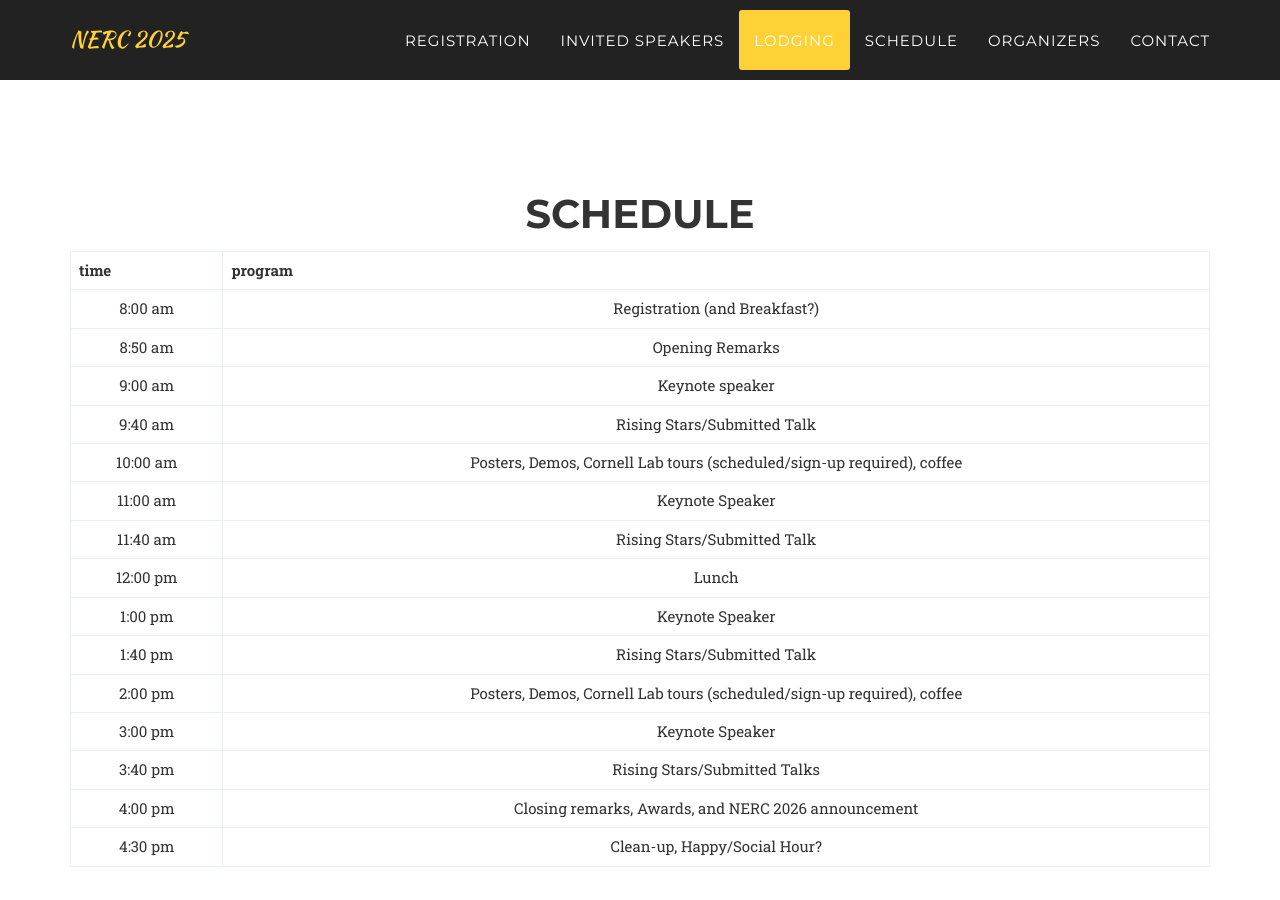
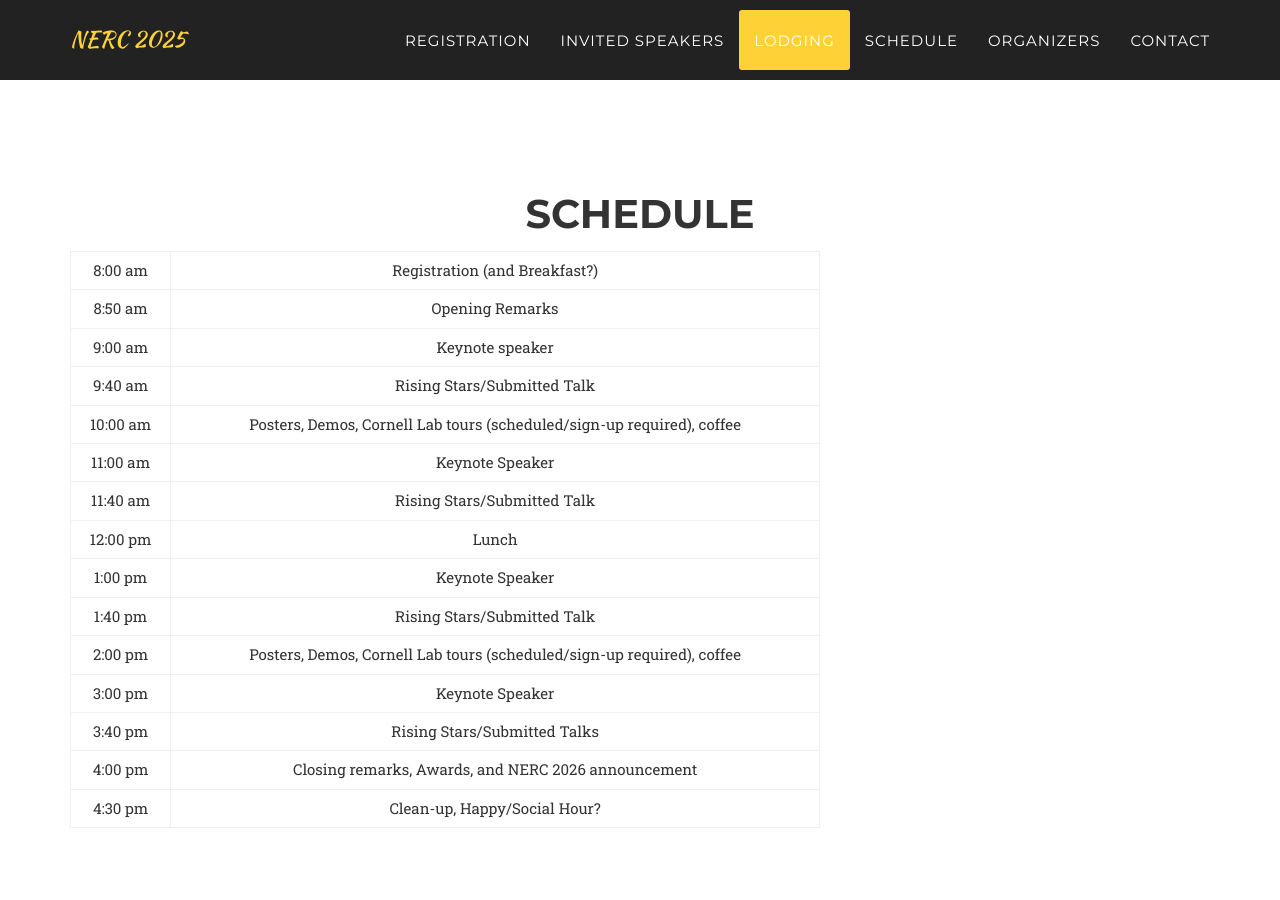
Before and after one commit to Cornell-Tech-AIRLab/cornell2025.nerc.io, a Jekyll site: the page built from index.html, in a window 1280 px wide and 900 px high, scrolled down 4548 px. Built offline with Jekyll 4.4.1, drawn with Linux system fonts in a browser that asks for light colours; some web fonts are replaced.

Commit message:
make the table a bit more narrow

```diff
--- a/_includes/schedule.html
+++ b/_includes/schedule.html
@@ -7,18 +7,8 @@
       </div>
     </div>
     <div class="row justify-content-center">
-      <div class="col-lg-12 text-center">
+      <div class="col-lg-8 offset-lg-2 text-center">
         <table class="table table-bordered mx-auto">
-          <thead>
-            <tr>
-              <th>
-                time
-              </th>
-              <th>
-                program
-              </th>
-            </tr>
-          </thead>
           <tbody>
             <tr>
               <td>
```
